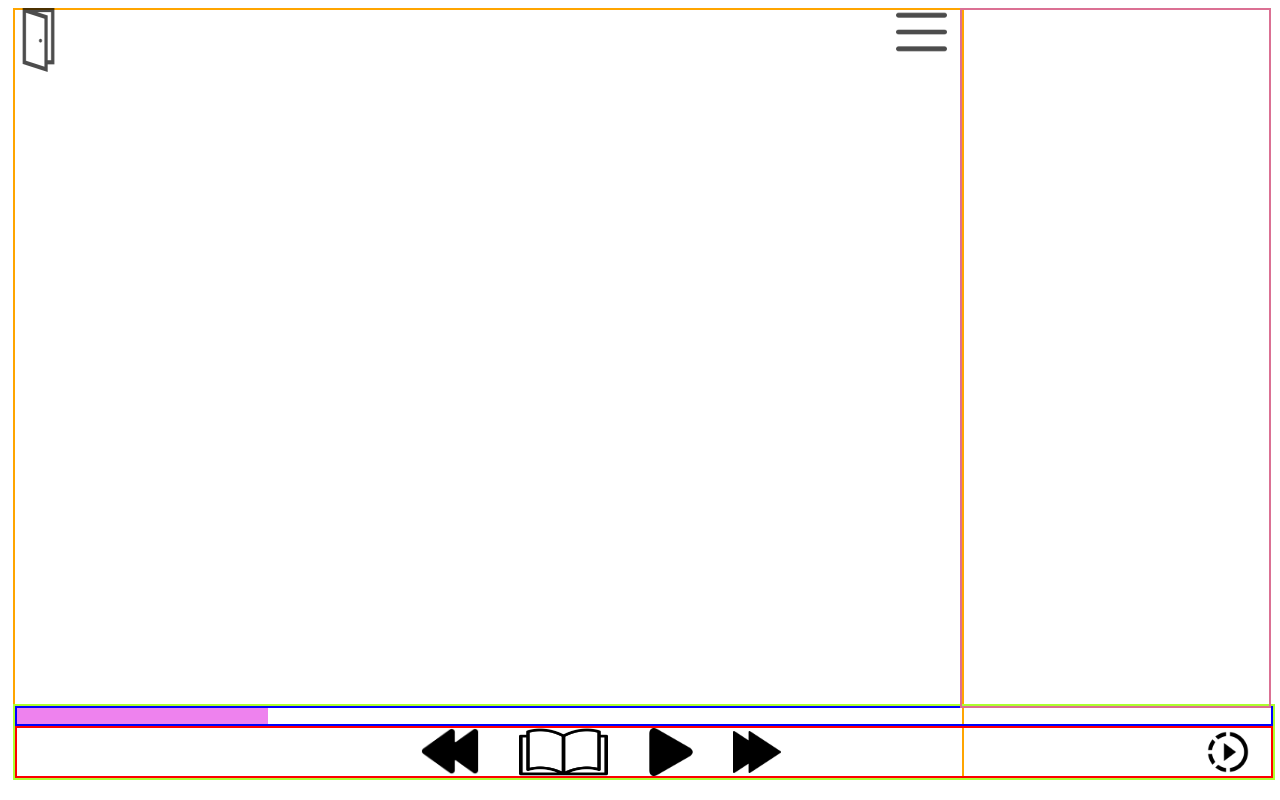
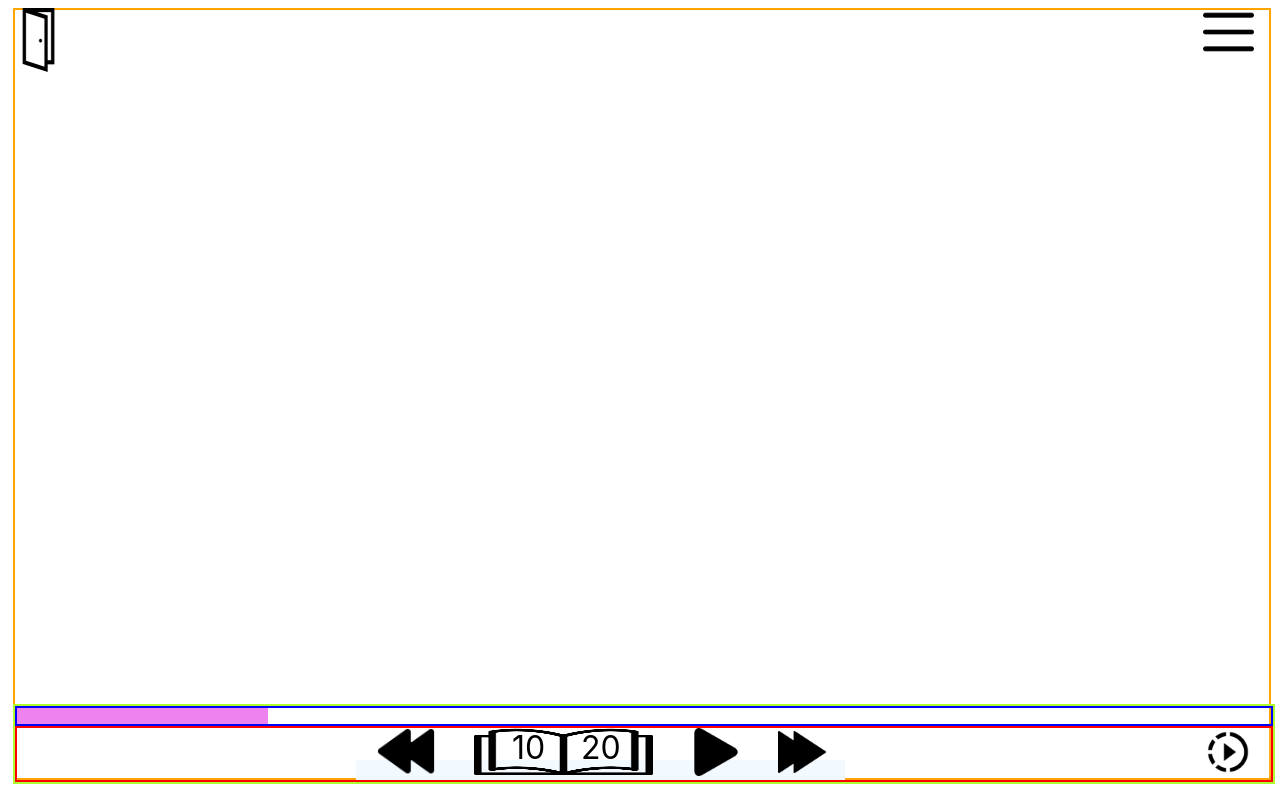
Before and after one commit to hyekyung-oh/LIVE_BOOK, a React (Create React App) app: page / in a window 1280 px wide. Built offline with nearby package versions, Linux system fonts and the light colour scheme.

Commit message:
kim add functionals F/E

```diff
--- a/src/css/Render.css
+++ b/src/css/Render.css
@@ -1,10 +1,8 @@
 /*  id에 대해서는 #을 사용, class에 대해서는 .을 사용한다.
     태그 안에 태그에 접근하려면 > 을 사용.
 */
-.divmom{
-    display: block;
-    font-size: 0;
-}
+
+/*  <------ 상단 아이콘 div 태그 ------->  */
 .div1 {
     position: relative;
     z-index: 2;
@@ -19,6 +17,7 @@
     margin-left: 1vw;
     width: 74vw;
 }
+/*  <------ 메인 화면, 하단 바 div 태그 ------->  */
 .div2{
     position: relative;
     z-index: 1; /* 태그 겹치기 했을 때 보이는 순서 */
@@ -33,26 +32,44 @@
     margin-left: 1vw;
     width: 74vw;
 }
+/*  <------ 텍스트 창 div 태그 ------->  */
 .dived3{
-    border: 2px solid palevioletred;
     position: relative;
     z-index: 3;
-    margin-top: 1vh;
     margin-left: 75vw;
+}
+#text{
+    border: 2px solid palevioletred;
+    position: absolute;
     width: 24vw;
+    height: 87vh;
 }
+/*  <------ 하단 컨트롤 바 div 태그 ------->  */
 .divbox{
     border: 2px solid greenyellow;
     position: absolute;
     margin-top: 87vh;
 
 }
+.divboxed{
+    position: absolute;
+    margin-top: 87vh;
+    opacity: 0.1;
+}
+/*  <------ 나가기 아이콘 태그 ------->  */
 #out{
     position: absolute;
     width: 4vw;
     height: 8vh;
-    opacity: 70%;
+    opacity: 0.7;
 }
+#outed{
+    position: absolute;
+    width: 4vw;
+    height: 8vh;
+    opacity: 0.2;
+}
+/*  <------ 햄버거 아이콘 태그 ------->  */
 #ham::before,
 #ham::after{
     clear: both; /* clear를 해주어야지만 float 다음에 올 태그의 영역이 올바르게 차지함 */
@@ -62,21 +79,37 @@
     width: 4vw;
     height: 6vh;  /* vw, vh : 화면 비율에 맞춰서 작동*/
     float: right; /* 플러팅 : 어디에 뛰울지 */
-    opacity: 70%; /* 불투명도 */
+    opacity: 0.7; /* 불투명도 */
     margin-right: 1vw;
 }
+#hamed{
+    position: relative;  /* 태그 겹치기 relative : 겹치기 허용, absolute : 원래자리 유지 */
+    width: 4vw;
+    height: 6vh;  /* vw, vh : 화면 비율에 맞춰서 작동*/
+    float: right; /* 플러팅 : 어디에 뛰울지 */
+    opacity: 0.2; /* 불투명도 */
+    margin-right: 1vw;
+}
+/*  <------ 이미지 출력 화면 태그 ------->  */
 #main{
     position: absolute;
     border: 2px solid orange;
     width: 100%;
     height: 96vh;
 }
+/*  <------ 진행률 바 태그 ------->  */
 #bar {
     position: relative;
     border: 2px solid blue;
     width: 98vw;
     height: 2vh;
 }
+#controllbar{ /* 진행률 태그 */
+    width: 20%;
+    height: 100%;
+    background-color: violet;
+}
+/*  <------ 세팅 하단 바 태그 ------->  */
 #setting {
     display: table-cell; /* 테이블 속성으로 사용하게 만들어줌 */
     position: relative;
@@ -88,29 +121,51 @@
                             속성 때문에 한줄로 텍스트가 삐져나오기 때문에 꼭 줘야하는 속성 */
     text-align: center;
 }
-#setting > div {
+#setting > div { /* 아이콘 묶음 태그 */
     display: inline; /* 태그들을 나란히 정렬 */
     height: 100%;
     background: aliceblue; /* 간격과 영역을 보여주기 위한 속성 */
 }
-#book{
-    width: 7vw;
-}
-#set{
-    float: right;
-}
-#setting > div > input {
+#setting > div > input { /* 각 아이콘 모양 */
     height: 100%;
     padding: 0 1.5vw;
     background-color: rgba(255, 255, 255, 0.1);
 
 }
-#controllbar{
-    width: 20%;
-    height: 100%;
-    background-color: violet;
+/*  <------ 책 아이콘 태그 ------->  */
+#book{
+    width: 14vw;
 }
-.container {
+/*  <------ 페이지 태그 ------->  */
+.Ofpages{
+    position: absolute;
+    width: 11vw;
+    height: 5.5vh;
+    margin-top: 90vh;
+    margin-left: 37vw;
+
+}
+#page{
+    display: inline;
+    font-size: 2.5vw;
+    float: left;
+    margin-left: 2vw;
+}
+#pages{
+    display: inline;
+    font-size: 2.5vw;
+    float: right;
+    margin-right: 0.5vw;
+}
+/*  <------ 소리 설정 아이콘 태그 ------->  */
+#speak::before,
+#speak::after{
+    clear: both;
+}
+#speak{
+    float: right;
+}
+.container { /*  소리 설정 이벤트 창  */
     /* 환경설정 창 크기 */
     width: 200px;
     height: 130px;
@@ -132,9 +187,3 @@
     border: 2px solid black;
     border-radius: 1px;
   }
-
-#text{
-
-    width: 24vw;
-    height: 87vh;
-}
--- a/src/js/Rendering.js
+++ b/src/js/Rendering.js
@@ -4,28 +4,70 @@ import back from '../logo/backward.jpg';
 import play from '../logo/play.jpg';
 import forward from '../logo/forward.jpg';
 import book from '../logo/book.jpg';
-import set from '../logo/speed.png';
+import speak from '../logo/speed.png';
+import stop from '../logo/stop.jpg';
 import "../css/Render.css";
-import { useState } from 'react';
+import { useState, useEffect } from 'react';
 
 const Render=() => {
+    // 상태값
     const [modal,setModal] = useState(true)
+    const [hamclickd,sethamClicked] = useState(false);
+    const [isMouseMoving, setIsMouseMoving] = useState(false);
+    const [opacity, setOpacity] = useState(1);
+    const [delay, setDelay] = useState(2000); // 딜레이 상태 추가
+    const [playing,setPlaying] = useState(true);
+
+    // 변수
+    let timeid;
+
+    // 이벤트 핸들링
+    useEffect(() => {
+        const handleMouseMove = () => {
+            setIsMouseMoving(true);
+            setOpacity(1);
+            clearTimeout(timeid);
+            timeid = setTimeout(() => {
+                setIsMouseMoving(false);
+                setOpacity(0.1);
+                if (delay === 5000) {
+                    setDelay(2000);
+                  }
+            }, delay);
+        };
+    window.addEventListener('mousemove', handleMouseMove);
+    return () => {
+        window.removeEventListener('mousemove', handleMouseMove);
+        clearTimeout(timeid);
+        };
+    }, [delay]);
+
     const modalhandle = () => {
         setModal(!modal);
     };
-    const [clickd,setClicked] = useState(false);
+
     const handleClick = () => {
-        setClicked(!clickd);
+        sethamClicked(!hamclickd);
+        if(delay === 2000 & !hamclickd){
+            setDelay(5000);
+        }
     };
+
+    const playClick = () => {
+        setPlaying(!playing);
+    }
+
     return (
         <div class={"divmom"}>
-            <div class={clickd ? 'div1' : 'dived1'}>
-                <input type={"image"} id={"out"} src={out} alt="out" />
-                <input type={"image"} id={"ham"} src={ham} alt="tag" onClick={handleClick}/>
+            <div class={hamclickd ? 'dived1' : 'div1'}>
+                <input type={"image"} id={"out"} src={out} alt="out"
+                style={{ opacity: isMouseMoving ? 1 : opacity }}/>
+                <input type={"image"} id={"ham"} src={ham} alt="tag"
+                onClick={handleClick} style={{ opacity: isMouseMoving ? 1 : opacity }}/>
             </div>
-            <div class={clickd ? "div2" : "dived2"}>
+            <div class={hamclickd ? "dived2" : "div2"}>
                 <div id={"main"}></div>
-                <div class={"divbox"}>
+                <div class={"divbox"} style={{ opacity: isMouseMoving ? 1 : opacity }}>
                     <div class={"div3"}>
                         <section id={"bar"}>
                             <div id={"controllbar"}></div>
@@ -35,18 +77,26 @@ const Render=() => {
                         <div id={"setting"}>
                             <div><input type={"image"} id={"backward"} src={back} alt="back" /></div>
                             <div><input type={"image"} id={"book"} src={book} alt="book" /></div>
-                            <div><input type={"image"} id={"play"} src={play} alt="play" /></div>
+                            <div><input type={"image"} id={"play"} src={playing ? play : stop} alt="play"
+                            onClick={playClick}/></div>
                             <div><input type={"image"} id={"forward"} src={forward} alt="forward" /></div>
-                            <div><input type={"image"} id={"set"} src={set} alt="set" onClick={modalhandle}/>
-                                <div class={modal ? "" : "container"}></div>
+                            <div><input type={"image"} id={"speak"} src={speak} alt="speak" onClick={modalhandle}/>
+                                <div class={modal ? "" : "container"} ></div>
                             </div>
                         </div>
                     </div>
                 </div>
+                <div class={"Ofpages"} style={{opacity: isMouseMoving ? 1 : opacity }}>
+                    <div id={"page"}>10</div>
+                    <div id={"pages"}>20</div>
+                </div>
             </div>
-            <div class={clickd ? "" : "dived3"}>
-                <div id={"text"}></div>
+            <div class={hamclickd ? "dived3" : "" }>
+                <div id={hamclickd? "text" : "" }></div>
             </div>
+
+
+
         </div>
     );
 };
```
